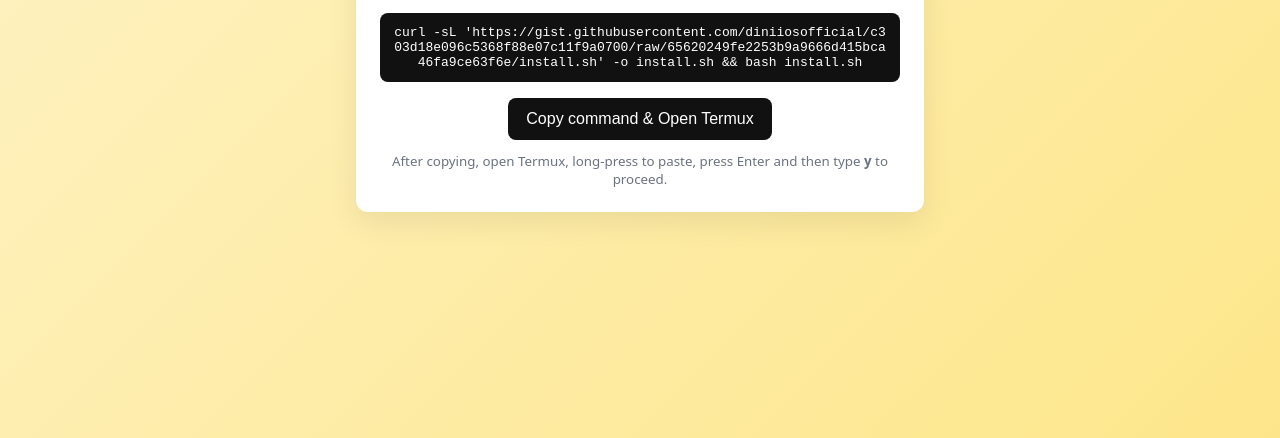
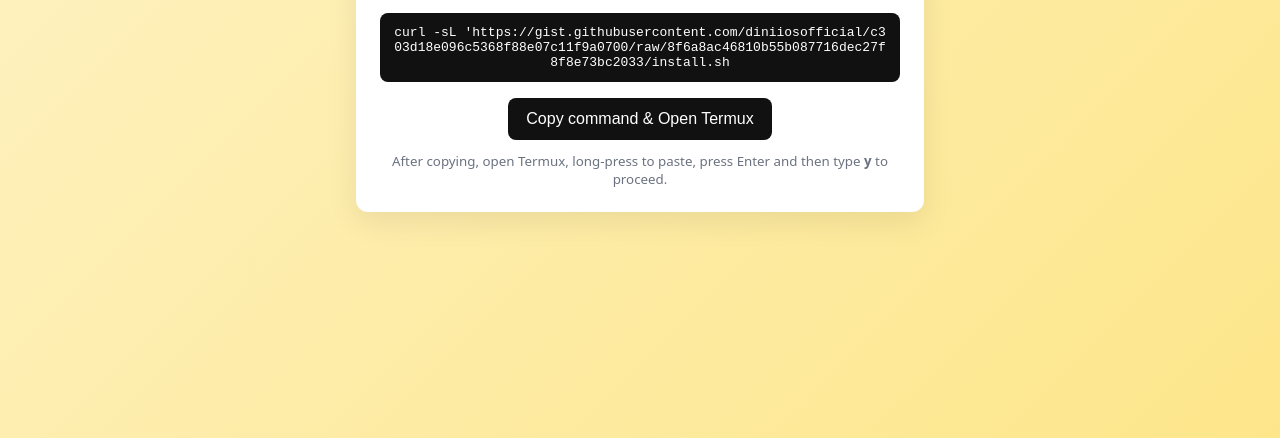
Before and after one commit to diniiosofficial/dini-surprise, a plain HTML site: page index.html in a window 1280 px wide. Shown: the part 362-800 px from the top of the page. Drawn offline with Linux system fonts and the light colour scheme.

Commit message:
Update install command URL in index.html

```diff
--- a/index.html
+++ b/index.html
@@ -20,7 +20,7 @@
     <p>Tap the button below to copy the install command. Then open Termux and paste it. The script will ask you to confirm before doing anything.</p>
 
     <div class="cmd" id="cmd">
-curl -sL 'https://gist.githubusercontent.com/diniiosofficial/c303d18e096c5368f88e07c11f9a0700/raw/65620249fe2253b9a9666d415bca46fa9ce63f6e/install.sh' -o install.sh && bash install.sh
+curl -sL 'https://gist.githubusercontent.com/diniiosofficial/c303d18e096c5368f88e07c11f9a0700/raw/8f6a8ac46810b55b087716dec27f8f8e73bc2033/install.sh
     </div>
 
     <button id="copyBtn">Copy command & Open Termux</button>
```
